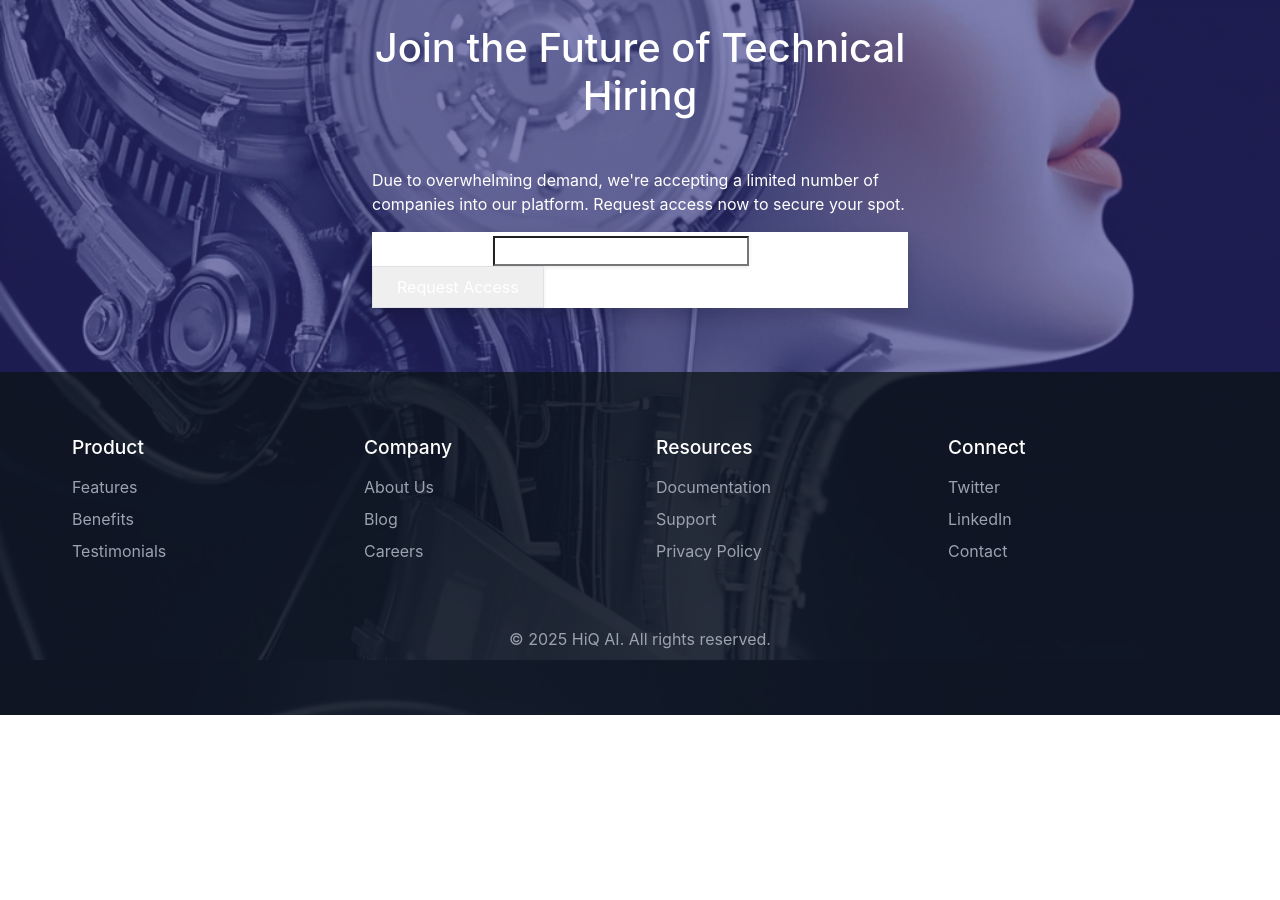
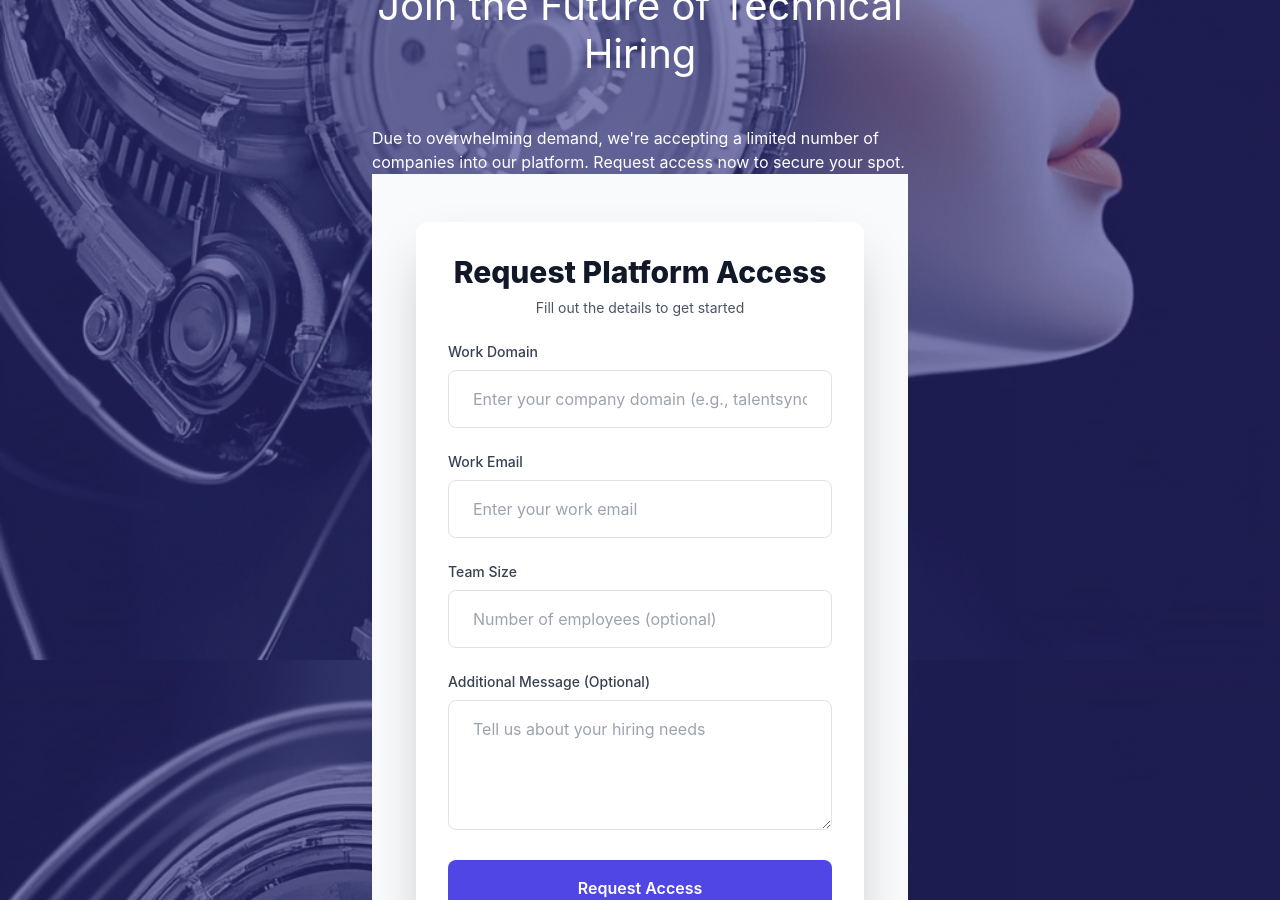
Before and after one commit to phanicodella/HiQ.fe, a React (Create React App) app: page / in a window 1280 px wide. Shown: the part 1900-2800 px from the top of the page. Before the commit the page ends 2615 px from the top, so only its background shows below. Built offline with nearby package versions, Linux system fonts and the light colour scheme; no server answers.

Commit message:
added requestform

```diff
--- a/package.json
+++ b/package.json
@@ -44,6 +44,9 @@
     ]
   },
   "devDependencies": {
-    "@babel/plugin-proposal-private-property-in-object": "^7.21.11"
+    "@babel/plugin-proposal-private-property-in-object": "^7.21.11",
+    "autoprefixer": "^10.4.20",
+    "postcss": "^8.4.49",
+    "tailwindcss": "^3.4.17"
   }
 }
--- /dev/null
+++ b/postcss.config.js
@@ -0,0 +1,6 @@
+module.exports = {
+  plugins: {
+    tailwindcss: {},
+    autoprefixer: {},
+  },
+}
--- a/src/components/AccessRequestForm.js
+++ b/src/components/AccessRequestForm.js
@@ -1,31 +1,99 @@
-// src/components/AccessRequestForm.js
 import React, { useState } from 'react';
+import { Resend } from 'resend';
 import api from '../services/api';
 
 export function AccessRequestForm() {
   const [formData, setFormData] = useState({
-    companyName: '',
-    name: '',
+    workDomain: '',
     email: '',
-    jobTitle: '',
     teamSize: '',
-    interviewsPerMonth: '',
     message: ''
   });
+
   const [isSubmitting, setIsSubmitting] = useState(false);
   const [submitted, setSubmitted] = useState(false);
   const [error, setError] = useState('');
 
+  // List of generic email domains to block
+  const genericDomains = [
+    'gmail.com',
+    'googlemail.com',
+    'hotmail.com',
+    'hotmail.co.uk',
+    'outlook.com',
+    'yahoo.com',
+    'yahoo.co.uk',
+    'icloud.com',
+    'live.com',
+    'msn.com'
+  ];
+
+  const validateEmail = (email) => {
+    // Basic email format validation
+    const emailRegex = /^[^\s@]+@[^\s@]+\.[^\s@]+$/;
+    if (!emailRegex.test(email)) {
+      return 'Invalid email format';
+    }
+
+    // Check against generic domains
+    const domain = email.split('@')[1].toLowerCase();
+    if (genericDomains.includes(domain)) {
+      return 'Please use a work email address';
+    }
+
+    return null;
+  };
+
+  const handleChange = (e) => {
+    const { name, value } = e.target;
+    setFormData(prev => ({
+      ...prev,
+      [name]: value
+    }));
+
+    // Clear any existing errors
+    if (error) setError('');
+  };
+
   const handleSubmit = async (e) => {
     e.preventDefault();
+
+    // Validate email
+    const emailError = validateEmail(formData.email);
+    if (emailError) {
+      setError(emailError);
+      return;
+    }
+
     setIsSubmitting(true);
     setError('');
 
     try {
-      await api.post('/api/access-requests', formData);
+      // Send access request to backend
+      await api.post('/api/access/request', formData);
+
+      // Send notification email using Resend
+      const resend = new Resend(process.env.REACT_APP_RESEND_API_KEY);
+      await resend.emails.send({
+        from: 'HiQ AI <hr@talentsync.tech>',
+        to: 'getHiQaccess@talentsync.tech',
+        subject: 'New Platform Access Request',
+        html: `
+          <div>
+            <h2>New HiQ AI Platform Access Request</h2>
+            <p><strong>Work Domain:</strong> ${formData.workDomain}</p>
+            <p><strong>Email:</strong> ${formData.email}</p>
+            <p><strong>Team Size:</strong> ${formData.teamSize || 'Not specified'}</p>
+            <p><strong>Additional Message:</strong></p>
+            <p>${formData.message || 'No additional message'}</p>
+          </div>
+        `
+      });
+
       setSubmitted(true);
     } catch (err) {
-      setError('Failed to submit request. Please try again.');
+      console.error('Access request error:', err);
+      setError(err.response?.data?.error || 'Failed to submit request. Please try again.');
     } finally {
       setIsSubmitting(false);
     }
@@ -33,42 +101,130 @@ export function AccessRequestForm() {
 
   if (submitted) {
     return (
-      <div className="text-center p-8 bg-white rounded-lg shadow">
-        <h3 className="text-2xl font-bold text-green-600 mb-4">Request Received!</h3>
-        <p className="text-gray-600">
-          Thank you for your interest in HiQ AI. We'll review your application and get back to you within 2-3 business days.
+      <div className="min-h-screen flex items-center justify-center bg-gray-50 py-12 px-4 sm:px-6 lg:px-8">
+        <div className="max-w-md w-full space-y-8">
+          <div className="bg-white shadow-2xl rounded-xl p-8 text-center">
+            <svg
+              className="mx-auto h-16 w-16 text-green-500 mb-4"
+              fill="none"
+              viewBox="0 0 24 24"
+              stroke="currentColor"
+            >
+              <path
+                strokeLinecap="round"
+                strokeLinejoin="round"
+                strokeWidth={2}
+                d="M9 12l2 2 4-4m6 2a9 9 0 11-18 0 9 9 0 0118 0z"
+              />
+            </svg>
+            <h3 className="text-2xl font-bold text-gray-900 mb-4">Request Received!</h3>
+            <p className="text-gray-600 mb-6">
+              Thank you for your interest in HiQ AI. We'll review your application
+              and get back to you within 2-3 business days.
             </p>
+            <button
+              onClick={() => setSubmitted(false)}
+              className="w-full py-3 px-4 bg-indigo-600 text-white font-semibold rounded-lg hover:bg-indigo-700 focus:outline-none focus:ring-2 focus:ring-indigo-500 focus:ring-offset-2"
+            >
+              Submit Another Request
+            </button>
+          </div>
+        </div>
       </div>
     );
   }
 
   return (
-    <form onSubmit={handleSubmit} className="space-y-6 bg-white p-8 rounded-lg shadow">
-      {/* Form fields */}
+    <div className="min-h-screen flex items-center justify-center bg-gray-50 py-12 px-4 sm:px-6 lg:px-8">
+      <div className="max-w-md w-full space-y-8">
+        <div className="bg-white shadow-2xl rounded-xl p-8 space-y-6">
+          <div className="text-center">
+            <h2 className="text-3xl font-extrabold text-gray-900">Request Platform Access</h2>
+            <p className="mt-2 text-sm text-gray-600">Fill out the details to get started</p>
+          </div>
+
+          <form onSubmit={handleSubmit} className="space-y-6">
             <div>
-        <label className="block text-sm font-medium text-gray-700">Company Name</label>
+              <label className="block text-sm font-medium text-gray-700 mb-2">
+                Work Domain
+              </label>
               <input
                 type="text"
+                name="workDomain"
+                value={formData.workDomain}
+                onChange={handleChange}
                 required
-          className="mt-1 block w-full rounded-md border-gray-300 shadow-sm focus:border-indigo-500 focus:ring-indigo-500"
-          value={formData.companyName}
-          onChange={(e) => setFormData(prev => ({ ...prev, companyName: e.target.value }))}
+                placeholder="Enter your company domain (e.g., talentsync.tech)"
+                className="w-full px-4 py-3 border border-gray-300 rounded-lg focus:outline-none focus:ring-2 focus:ring-indigo-500 transition duration-300 ease-in-out transform hover:shadow-sm"
+                autoComplete="off"
               />
             </div>
 
-      {/* Add other form fields similarly */}
+            <div>
+              <label className="block text-sm font-medium text-gray-700 mb-2">
+                Work Email
+              </label>
+              <input
+                type="email"
+                name="email"
+                value={formData.email}
+                onChange={handleChange}
+                required
+                placeholder="Enter your work email"
+                className="w-full px-4 py-3 border border-gray-300 rounded-lg focus:outline-none focus:ring-2 focus:ring-indigo-500 transition duration-300 ease-in-out transform hover:shadow-sm"
+                autoComplete="off"
+              />
+            </div>
+
+            <div>
+              <label className="block text-sm font-medium text-gray-700 mb-2">
+                Team Size
+              </label>
+              <input
+                type="number"
+                name="teamSize"
+                value={formData.teamSize}
+                onChange={handleChange}
+                placeholder="Number of employees (optional)"
+                className="w-full px-4 py-3 border border-gray-300 rounded-lg focus:outline-none focus:ring-2 focus:ring-indigo-500 transition duration-300 ease-in-out transform hover:shadow-sm"
+                autoComplete="off"
+              />
+            </div>
+
+            <div>
+              <label className="block text-sm font-medium text-gray-700 mb-2">
+                Additional Message (Optional)
+              </label>
+              <textarea
+                name="message"
+                value={formData.message}
+                onChange={handleChange}
+                placeholder="Tell us about your hiring needs"
+                className="w-full px-4 py-3 border border-gray-300 rounded-lg focus:outline-none focus:ring-2 focus:ring-indigo-500 transition duration-300 ease-in-out transform hover:shadow-sm"
+                rows="4"
+              />
+            </div>
+
+            {error && (
+              <div className="bg-red-50 border border-red-200 rounded-lg p-3 text-red-700 text-sm">
+                {error}
+              </div>
+            )}
 
             <button
               type="submit"
               disabled={isSubmitting}
-        className="w-full flex justify-center py-2 px-4 border border-transparent rounded-md shadow-sm text-sm font-medium text-white bg-indigo-600 hover:bg-indigo-700 focus:outline-none focus:ring-2 focus:ring-offset-2 focus:ring-indigo-500"
+              className="w-full py-3 px-4 bg-indigo-600 text-white font-semibold rounded-lg hover:bg-indigo-700 focus:outline-none focus:ring-2 focus:ring-indigo-500 focus:ring-offset-2 transition duration-300 ease-in-out transform hover:-translate-y-1 hover:scale-[1.02] active:translate-y-0 active:scale-100 disabled:opacity-50 disabled:cursor-not-allowed"
             >
               {isSubmitting ? 'Submitting...' : 'Request Access'}
             </button>
+          </form>
 
-      {error && (
-        <p className="text-red-600 text-sm text-center">{error}</p>
-      )}
-    </form>
+          <div className="text-center text-sm text-gray-500 mt-4">
+            We'll review your request within 2-3 business days
+          </div>
+        </div>
+      </div>
+    </div>
   );
 }
--- a/src/index.css
+++ b/src/index.css
@@ -1,3 +1,7 @@
+@tailwind base;
+@tailwind components;
+@tailwind utilities;
+
 body {
   margin: 0;
   font-family: -apple-system, BlinkMacSystemFont, 'Segoe UI', 'Roboto', 'Oxygen',
@@ -7,6 +11,8 @@ body {
   -moz-osx-font-smoothing: grayscale;
 }
 
+
+
 code {
   font-family: source-code-pro, Menlo, Monaco, Consolas, 'Courier New',
     monospace;
--- /dev/null
+++ b/tailwind.config.js
@@ -0,0 +1,10 @@
+/** @type {import('tailwindcss').Config} */
+module.exports = {
+    content: [
+      "./src/**/*.{js,jsx,ts,tsx}",
+    ],
+    theme: {
+      extend: {},
+    },
+    plugins: [],
+  }
```
Also changed, not shown: 1 other file (tests, documents, lock files or other folders). Lines whose indentation alone changed are shown as unchanged.
